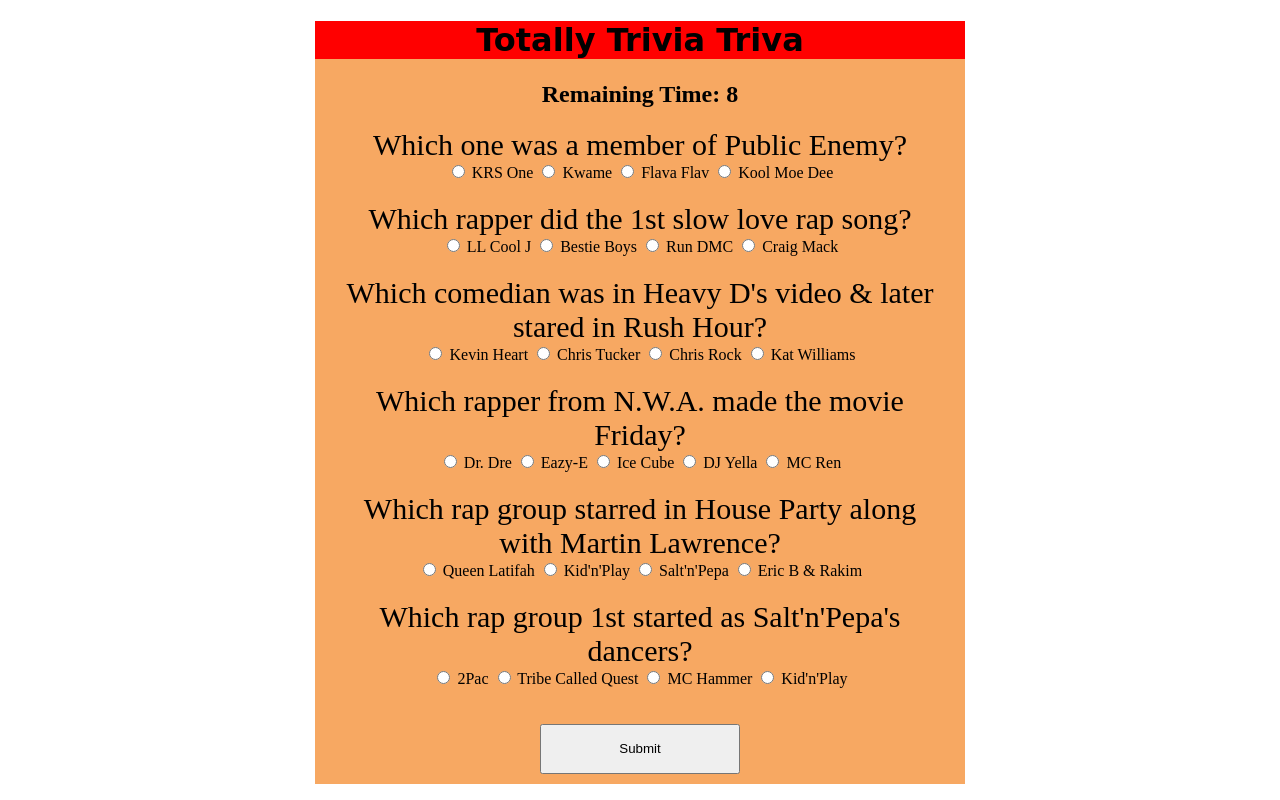
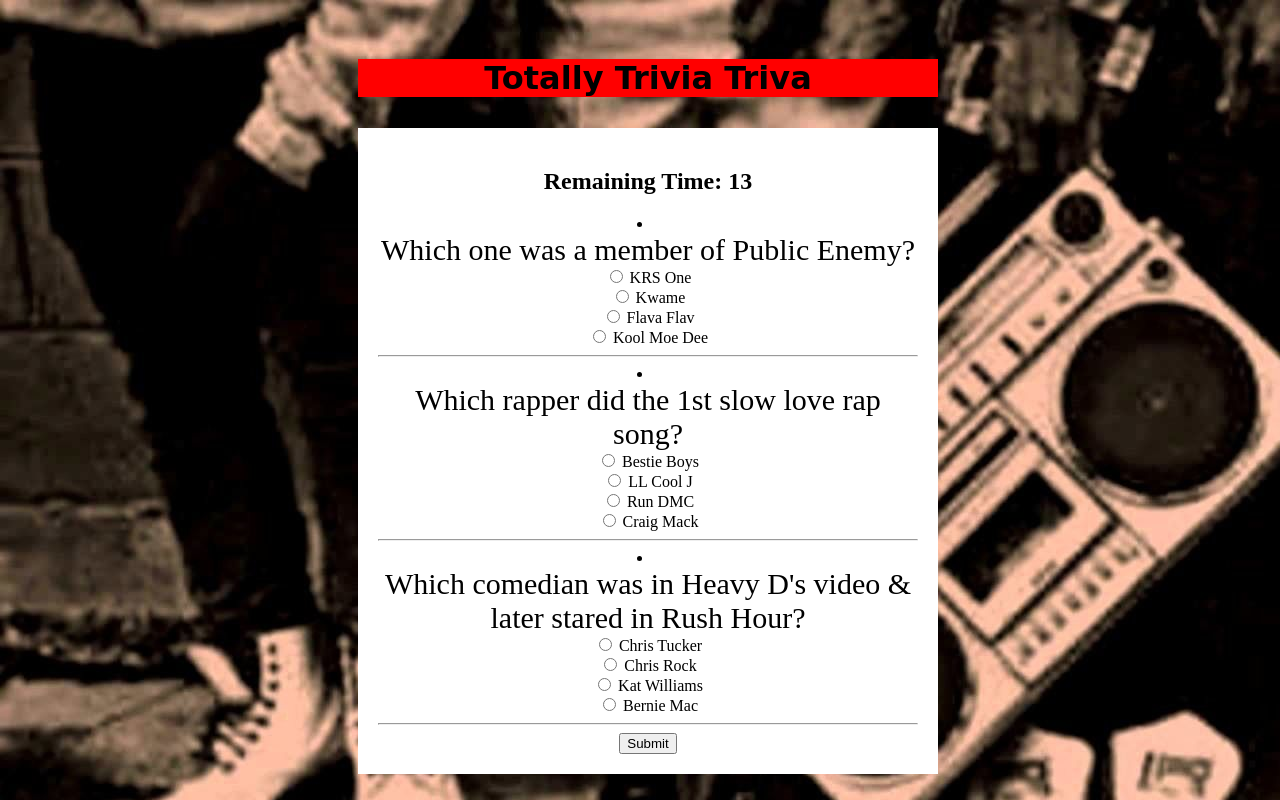
Before and after one commit to tarql24/TriviaGame, a plain HTML site: page index.html in a window 1280 px wide. Both pictures are taken after a click on the element "Click Here To Start!!!". Drawn offline with nearby package versions, Linux system fonts and the light colour scheme.

Commit message:
got this dang thing to work

```diff
--- a/assets/css/style.css
+++ b/assets/css/style.css
@@ -1,12 +1,14 @@
-/* .container {
-  background: url("../images/background11.jpg");
-  background-size: cover;
+body {
+  background: url("../images/background2.jpg");
   width: 100%;
-  /* overflow: hidden; */
-/* margin-top: -8;
-  position: absolute;
-  border: none; */
-/* } */
+}
+
+.header {
+  width: 580px;
+  margin: auto;
+  height: 90px;
+  padding-top: 30px;
+}
 
 h1 {
   font-family: "Luckiest Guy", cursive;
@@ -19,29 +21,18 @@
   font-size: 30px;
   /* height: 100px; */
   padding: 40px;
-  width: 350px;
+  width: 500px;
   border: 1px solid green;
   margin: auto;
   background-color: purple;
 }
 
-.trivbox {
-  background: rgb(247, 168, 98);
-  width: 650px;
+.insidebox {
+  width: 540px;
   margin: auto;
   text-align: center;
-}
-
-fieldset {
-  border: none;
-  padding: 0;
-}
-
-.insidebox {
-  width: 600px;
-  margin: auto;
-  text-align: center;
-  padding-bottom: 10px;
+  padding: 20px;
+  background-color: white;
 }
 
 .choice {
@@ -62,9 +53,18 @@
 }
 
 .answerBox {
+  width: 600px;
   margin: auto;
+  text-align: center;
+  background-color: white;
+  padding: 20px;
 }
 
 #unanswered {
   padding-bottom: 20px;
 }
+
+.question {
+  font-weight: 400;
+  font-size: 30px;
+}
--- a/assets/javascript/app.js
+++ b/assets/javascript/app.js
@@ -1,5 +1,5 @@
-var right = 0;
-var wrong = 0;
+var amountCorrect = 0;
+var amountWrong = 0;
 var unanswered = 0;
 var clockRunning = false;
 
@@ -19,34 +19,57 @@
 });
 
 // This is the button that stops clock and goes to score page and hides questions
-$("#subbutton").on("click", function() {
-  // when the start button clicked, the div with the questions that was hidden is shown
+// $("#subbutton").on("click", function() {
+//   // when the start button clicked, the div with the questions that was hidden is shown
+//   // $(".insidebox").hide();
+//   // $(".startBtn").hide();
+//   // $(".answerBox").show();
+
+//   // id="startBtn" class="startButton"
+
+//   console.log("score");
+
+//   // $(this).hide();
+//   stop();
+//   score();
+// });
+
+function handleClick() {
+  var amountCorrect = 0;
+  for (var i = 1; i <= 3; i++) {
+    var radios = document.getElementsByName("group" + i);
+    for (var j = 0; j < radios.length; j++) {
+      var radio = radios[j];
+      if (radio.value == "correct" && radio.checked) {
+        amountCorrect++;
+      } else if (radio.value == "wrong" && radio.checked) {
+        amountWrong++;
+      }
+      // else {
+      //   unanswered++;
+      // }
+    }
+  }
   $(".insidebox").hide();
-  $(".startBtn").hide();
   $(".answerBox").show();
-
-  // id="startBtn" class="startButton"
-
-  console.log("score");
-
-  // $(this).hide();
-  stop();
-});
+  console.log(radio.length);
+  // alert("Correct Responses: " + amountCorrect);
+  console.log(amountCorrect);
+  console.log(amountWrong);
+  // console.log(unanswered);
+  console.log((unanswered = 3 - amountCorrect - amountWrong));
+  $("#right").html("<h2>Right: " + amountCorrect + "</h2>");
+  $("#wrong").html("<h2>Wrong: " + amountWrong + "</h2>");
+  $("#unanswered").html("<h2>Unanswered: " + unanswered + "</h2>");
+}
 
 // $("#subbutton").on("click");
-var number = 10;
+var number = 15;
 
 //  Variable that will hold our interval ID when we execute
 //  the "run" function
 var intervalId;
 
-//  When the stop button gets clicked, run the stop function.
-//   $("#stop").on("click", stop);
-
-//  The run function sets an interval
-//  that runs the decrement function once a second.
-//  *****BUG FIX********
-//  Clearing the intervalId prior to setting our new intervalId will not allow multiple instances.
 function run() {
   clearInterval(intervalId);
   intervalId = setInterval(decrement, 1000);
@@ -64,6 +87,7 @@
   if (number === 0) {
     //  ...run the stop function.
     stop();
+    score();
     $(".insidebox").hide();
     $(".startBtn").hide();
     $(".answerBox").show();
@@ -82,29 +106,22 @@
   clockRunning = false;
 }
 
+// function score() {
+//   if ($("input[name=group1]:checked").val() === "right") {
+//     console.log("meow");
+//     right++;
+//   } else if ($("input[name=group1]:checked").val() === "wrong") {
+//     wrong++;
+//   } else {
+//     unanswered++;
+//   }
+//   console.log(right);
+//   console.log(wrong);
+// }
+// $("#right").html("<h2>Right: " + amountCorrect + "</h2>");
+// $("#wrong").html("<h2>Wrong: " + amountWrong + "</h2>");
+// $("#unanswered").html("<h2>Unanswered: " + unanswered + "</h2>");
+// $("#right").text("<h2>Right: " + amountCorrect + "</h2>");
+// $("#wrong").text("<h2>Wrong: " + amountWrong + "</h2>");
+// $("#unanswered").text("<h2>Unanswered: " + unanswered + "</h2>");
 //  Execute the run function.
-
-function makeButton() {
-  $("#question").html("Which one was a member of Public Enemy?");
-
-  //   function renderButtons() {
-  var answers = ["De La Soul", "Flava Fav", "Biz Markie", "Kool G Rap"];
-  // Deleting the buttons prior to adding new movies
-  // (this is necessary otherwise you will have repeat buttons)
-  $("#buttons").empty();
-
-  // Looping through the array of movies
-  for (var i = 0; i < answers.length; i++) {
-    // Then dynamicaly generating buttons for each movie in the array
-    // This code $("<button>") is all jQuery needs to create the beginning and end tag. (<button></button>)
-    var a = $("<button>");
-    // Adding a class of movie to our button
-    a.addClass("choice");
-    // Adding a data-attribute
-    a.attr("data-name", answers[i]);
-    // Providing the initial button text
-    a.text(answers[i]);
-    // Adding the button to the buttons-view div
-    $("#buttons").append(a);
-  }
-}
--- a/index.html
+++ b/index.html
@@ -14,7 +14,7 @@
   </head>
   <body>
     <div class="container">
-      <div class="trivbox">
+
         <div class="header">
           <h1>Totally Trivia Triva</h1>
         </div>
@@ -22,88 +22,39 @@
         <div id="startBtn" class="startButton">Click Here To Start!!!</div>
         <div class="insidebox">
           <div id="timer"><h2>Remaining Time: 2000</h2></div>
-          <div class="questionsbox">
-            <div class="questionrow">
-            <form>
-            <span style="font-weight: 400; font-size: 30px"
-              >Which one was a member of Public Enemy?</span
-            >
-            <br>
-            <fieldset id="q1">
-              <input type="radio" name="group1" value="wrong" /> KRS One</input>
-              <input type="radio" name="group1" value="wrong" /> Kwame</input>
-              <input type="radio" name="group1" value="right" /> Flava Flav</input>
-              <input type="radio" name="group1" value="wrong" /> Kool Moe Dee</input>
-            </fieldset>
-             </div>
-            <div class="questionrow">
+            <div class="questionsbox">
+              <form name="quiz" method="post" name="buttons" id="quiz" onsubmit="return false">
 
-                <span style="font-weight: 400; font-size: 30px;"
-              >Which rapper did the 1st slow love rap song?</span>
-                <br>
-                <fieldset id="q2">
-                <input type="radio" name="group2" value="right" /> LL Cool J</input>
-                <input type="radio" name="group2" value="wrong" /> Bestie Boys</input>
-                <input type="radio" name="group2" value="wrong" /> Run DMC</input>
-                <input type="radio" name="group2" value="wrong" /> Craig Mack</input>
-              </fieldset>
-          </div>
-          <div class="questionrow">
-              <span style="font-weight: 400; font-size: 30px;"
-                >Which comedian was in Heavy D's video & later stared in Rush Hour?</span>
-                <br>
-                <fieldset id="q3">
-                <input type="radio" name="group3" value="wrong" /> Kevin Heart</input>
-                <input type="radio" name="group3" value="wrong" /> Chris Tucker</input>
-                <input type="radio" name="group3" value="right" /> Chris Rock</input>
-                <input type="radio" name="group3" value="wrong" /> Kat Williams</input>
-                </fieldset>
+                  <li><div class="question">Which one was a member of Public Enemy?</div></li>
+                  <input id="answer" type="radio" name="group1" value="wrong" /> KRS One<br>
+                  <input id="answer" type="radio" name="group1" value="wrong" /> Kwame<br>
+                  <input id="answer" type="radio" name="group1" value="correct" /> Flava Flav<br>
+                  <input id="answer" type="radio" name="group1" value="wrong" /> Kool Moe Dee<hr>
+
+                  <li><div class="question">Which rapper did the 1st slow love rap song?</div></li>
+                  <input id="answer" type="radio" name="group2" value="wrong" /> Bestie Boys<br>
+                  <input id="answer" type="radio" name="group2" value="correct" /> LL Cool J<br>
+                  <input id="answer" type="radio" name="group2" value="wrong" /> Run DMC<br>
+                  <input id="answer" type="radio" name="group2" value="wrong" /> Craig Mack<hr>
+
+                  <li><div class="question">Which comedian was in Heavy D's video & later stared in Rush Hour?</div></li>
+                  <input id="answer" type="radio" name="group3" value="correct" /> Chris Tucker<br>
+                  <input id="answer" type="radio" name="group3" value="wrong" /> Chris Rock<br>
+                  <input id="answer" type="radio" name="group3" value="wrong" /> Kat Williams<br>
+                  <input id="answer" type="radio" name="group3" value="wrong" /> Bernie Mac<hr>
+
+                  <button class="submit" onclick="return handleClick();" type="submit">Submit</button>
+
+              </form>
+
             </div>
-            <div class="questionrow">
-                <span style="font-weight: 400; font-size: 30px;"
-                  >Which rapper from N.W.A. made the movie Friday?</span>
-                  <br>
-                  <fieldset id="q4">
-                  <input type="radio" name="group4" value="wrong" /> Dr. Dre</input>
-                  <input type="radio" name="group4" value="wrong" /> Eazy-E</input>
-                  <input type="radio" name="group4" value="right" /> Ice Cube</input>
-                  <input type="radio" name="group4" value="wrong" /> DJ Yella</input>
-                  <input type="radio" name="group4" value="wrong" /> MC Ren</input>
-                  </fieldset>
-              </div>
-              <div class="questionrow">
-                <span style="font-weight: 400; font-size: 30px;"
-                  >Which rap group starred in House Party along with Martin Lawrence?</span
-                >
-                <br>
-                <fieldset id="q5">
-                  <input type="radio" name="group5" value="wrong" /> Queen Latifah</input>
-                  <input type="radio" name="group5" value="right" /> Kid'n'Play</input>
-                  <input type="radio" name="group5" value="wrong" /> Salt'n'Pepa</input>
-                  <input type="radio" name="group5" value="wrong" /> Eric B & Rakim</input>
-                </fieldset>
-              </div>
-              <div class="questionrow">
-                <span style="font-weight: 400; font-size: 30px;"
-                  >Which rap group 1st started as Salt'n'Pepa's dancers?</span
-                ><br>
-                <fieldset id="q6">
-                  <input type="radio" name="group6" value="wrong" /> 2Pac</input>
-                  <input type="radio" name="group6" value="wrong" /> Tribe Called Quest</input>
-                  <input type="radio" name="group6" value="wrong" /> MC Hammer</input>
-                  <input type="radio" name="group6" value="right" /> Kid'n'Play</input>
-                </fieldset>
-                <br><br>
-                  <input id="subbutton" type="submit" value="Submit">
-                </form>
-              </div>
-          </div>
         </div>
 
+
         <div class="answerBox">
-          <div id="right">right</div>
-          <div id="wrong">wrong</div>
-          <div id="unanswered">unanswered</div>
+          <div id="right"></div>
+          <div id="wrong"></div>
+          <div id="unanswered"></div>
         </div>
 
 
```
